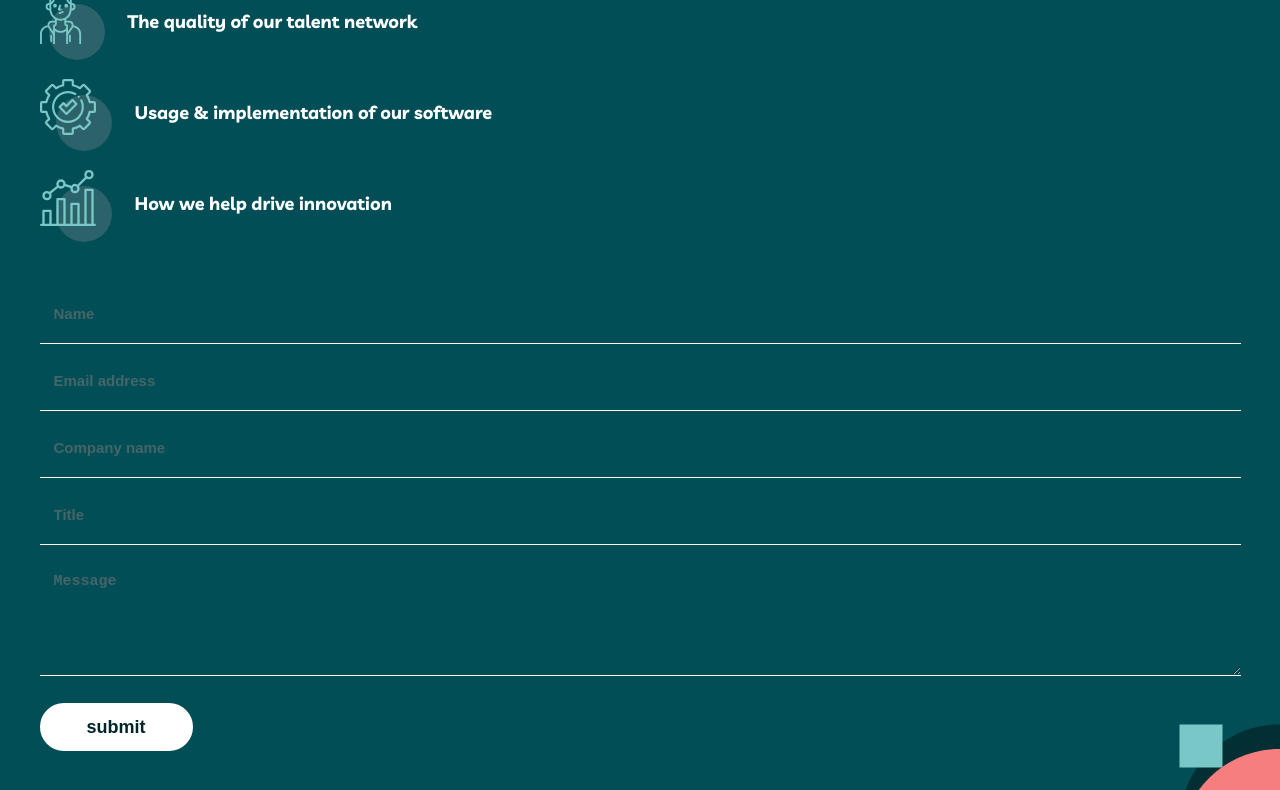
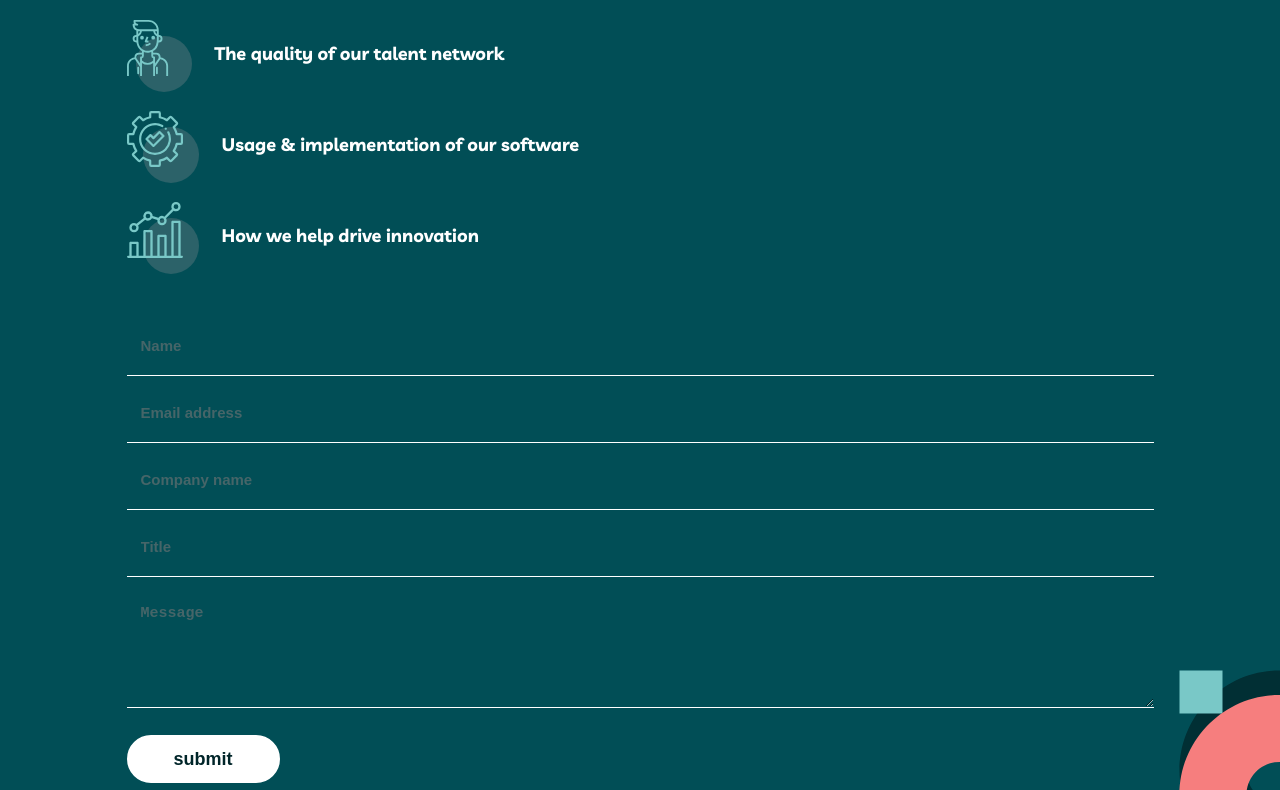
Before and after one commit to linusmanuel/my-team, a website: page contact.html in a window 1280 px wide. Shown: the part 356-1146 px from the top of the page. Drawn offline with Linux system fonts and the light colour scheme.

Commit message:
make contact page responsive on tablet up

```diff
--- a/src/frontend/style/blocks/_contact.scss
+++ b/src/frontend/style/blocks/_contact.scss
@@ -16,3 +16,11 @@
     padding-bottom: rem(56px);
   }
 }
+
+@include tablet-up {
+  .b-contact {
+    padding-block: rem(112px);
+    padding-inline: rem(126.5px);
+    background-position: bottom 0 right rem(-100px);
+  }
+}
```
Also changed, not shown: src/styles/style.css, 1 other file.
